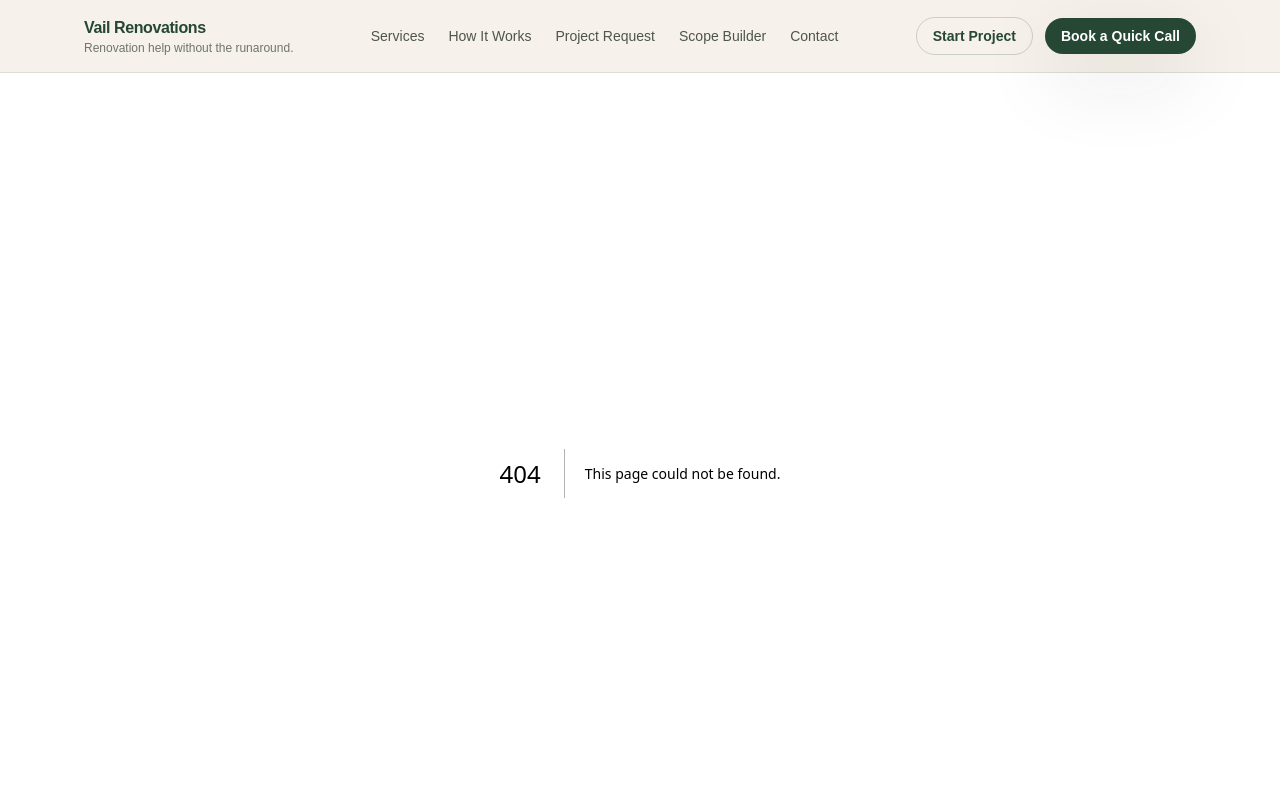
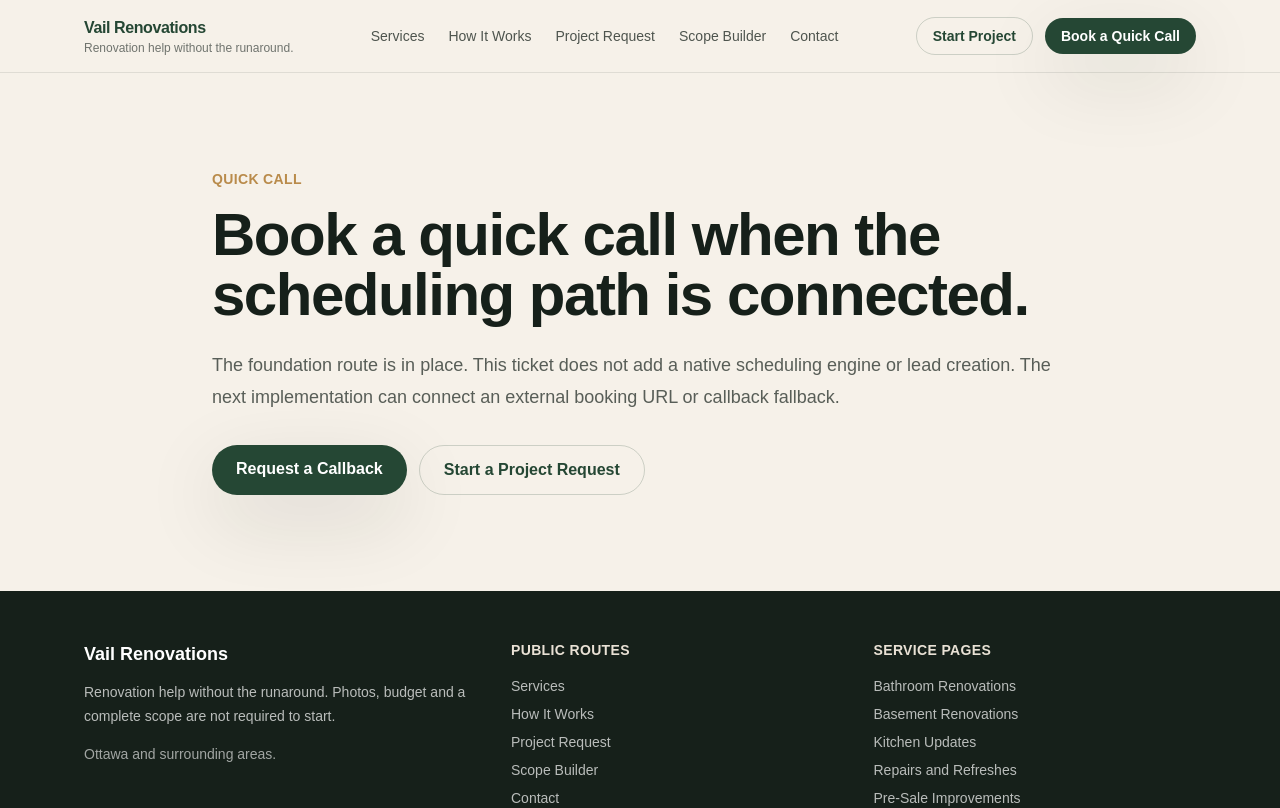
Before and after one commit to harbourviewcompany-create/contractor, a Next.js app: page /book-call in a window 1280 px wide. Before the commit this address had no page. Shown: the top 808 px of the page. Built offline with nearby package versions, Linux system fonts and the light colour scheme.

Commit message:
Add book-call placeholder route

```diff
--- /dev/null
+++ b/app/book-call/page.tsx
@@ -0,0 +1,20 @@
+import { PlaceholderPage } from "@/components/placeholder-page";
+
+export const metadata = {
+  title: "Book a Quick Call",
+  description: "Vail quick call foundation route."
+};
+
+export default function BookCallPage() {
+  return (
+    <PlaceholderPage
+      eyebrow="Quick call"
+      title="Book a quick call when the scheduling path is connected."
+      body="The foundation route is in place. This ticket does not add a native scheduling engine or lead creation. The next implementation can connect an external booking URL or callback fallback."
+      primaryHref="/callback"
+      primaryLabel="Request a Callback"
+      secondaryHref="/project-request"
+      secondaryLabel="Start a Project Request"
+    />
+  );
+}
```
